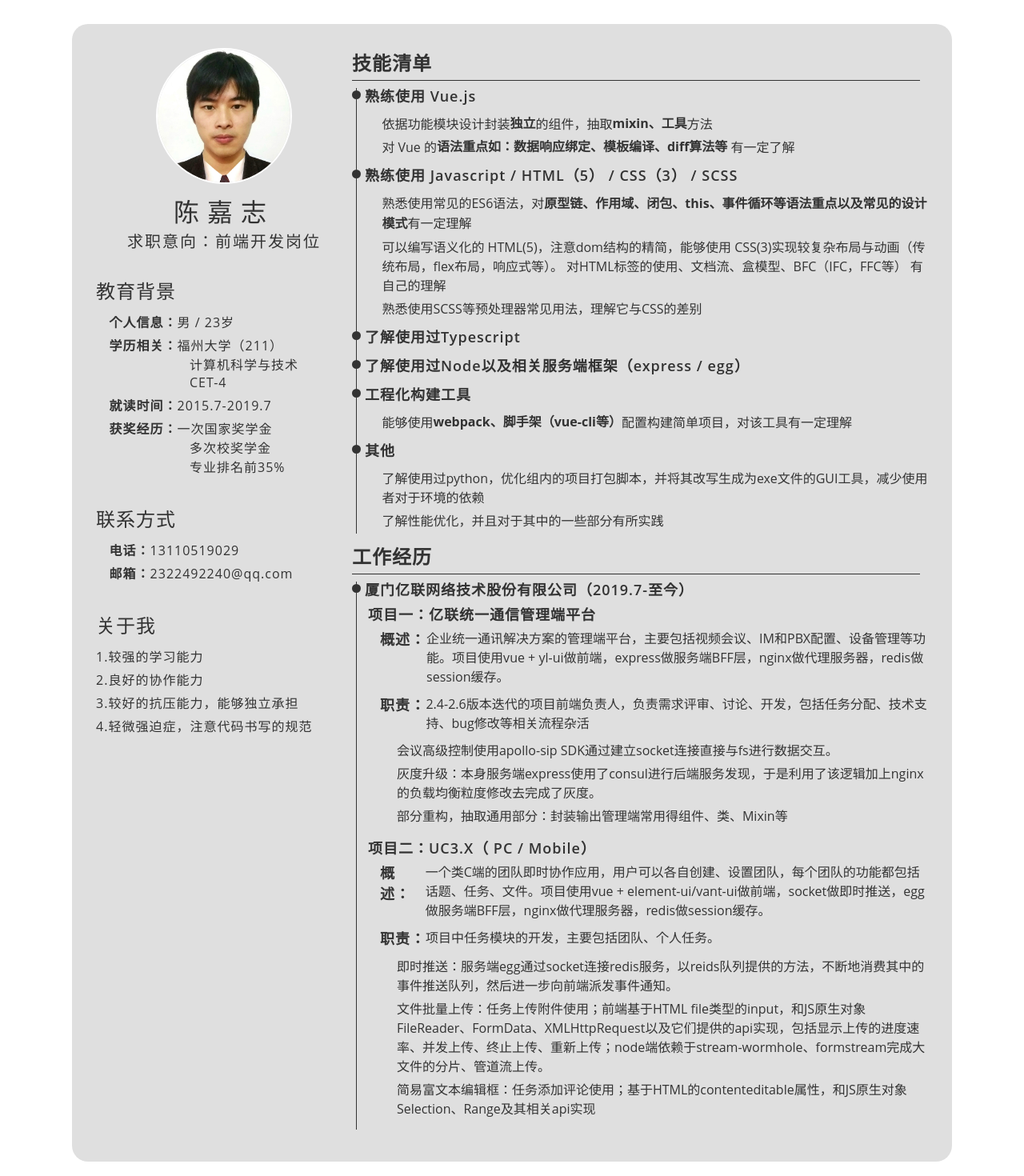
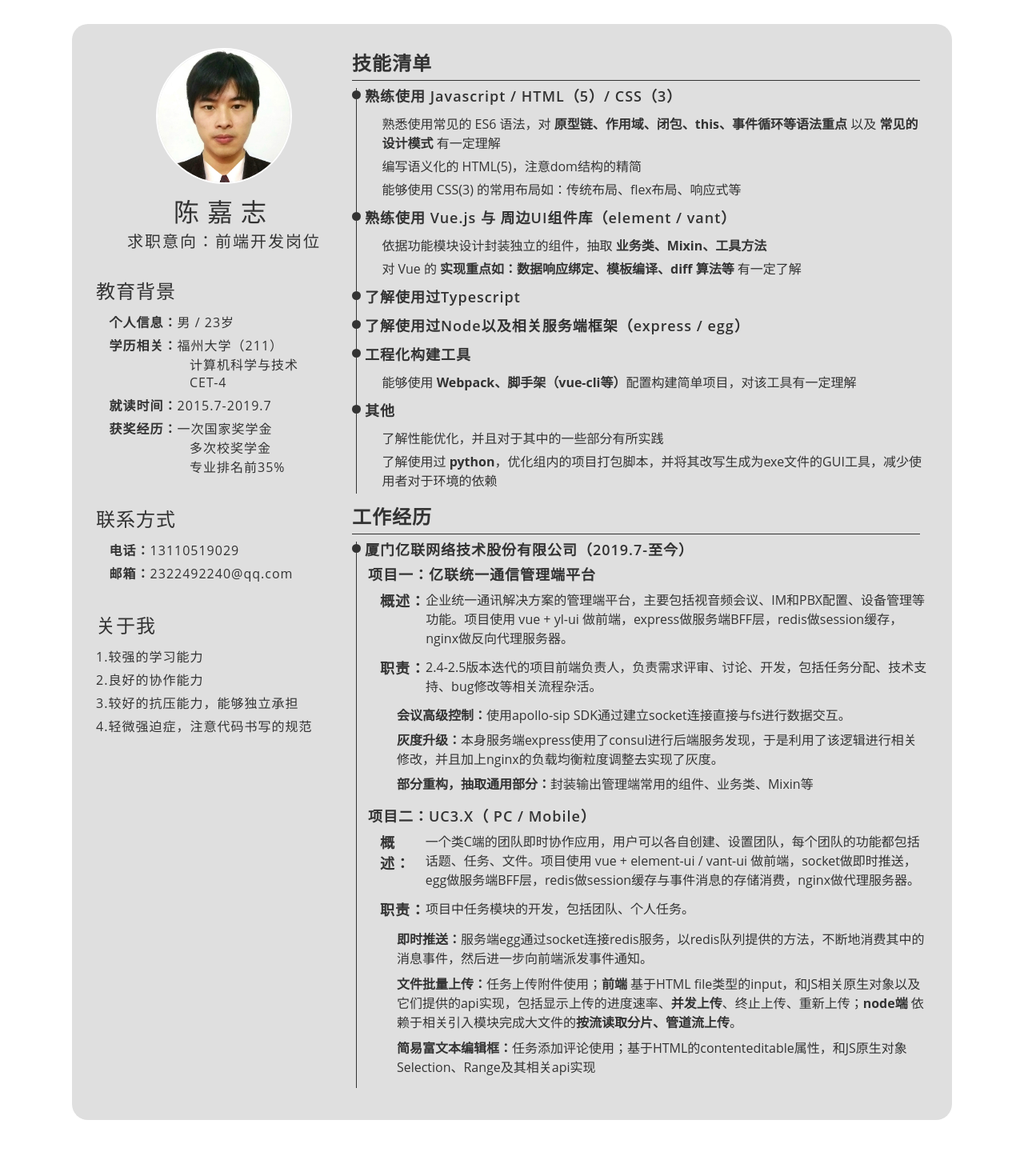
Before and after one commit to JAZI6/backup-resume, a Vue app: page / in a window 1280 px wide. Shown: the top 1470 px of the page at 80% size. After the commit the page ends 1430 px from the top, so only its background shows below. Built offline with nearby package versions, Linux system fonts and the light colour scheme; a web font is replaced by a local one.

Commit message:
feat: 部分修改

```diff
--- a/src/components/Right.vue
+++ b/src/components/Right.vue
@@ -3,19 +3,43 @@
     <div class="skill">
       <p class="title">技能清单</p>
 
+      <!-- Javascript / HTML（5） / CSS（3） / SCSS -->
+      <div class="content">
+        <p class="sec-title">
+          <span class="dot"></span>熟练使用 Javascript / HTML（5）/ CSS（3）
+          <!-- / SCSS -->
+        </p>
+        <p class="text">
+          <span class="icon">&#xe71f;</span>
+          <span>
+            熟悉使用常见的 ES6 语法，对 <strong>原型链、作用域、闭包、this、事件循环等语法重点</strong> 以及 <strong>常见的设计模式</strong> 有一定理解
+          </span>
+        </p>
+        <p class="text">
+          <span class="icon">&#xe71f;</span>编写语义化的 HTML(5)，注意dom结构的精简
+        </p>
+        <p class="text">
+          <span class="icon">&#xe71f;</span>
+          能够使用 CSS(3) 的常用布局如：传统布局、flex布局、响应式等
+        </p>
+        <!-- <p class="text">
+          <span class="icon">&#xe71f;</span>熟悉使用SCSS等预处理器常见用法，理解它与CSS的差别
+        </p> -->
+      </div>
+      <!-- Javascript / HTML（5） / CSS（3） / SCSS -->
+
       <!-- Vue -->
       <div class="content">
         <p class="sec-title">
-          <span class="dot"></span>熟练使用 Vue.js
+          <span class="dot"></span>熟练使用 Vue.js 与 周边UI组件库（element / vant）
         </p>
         <p class="text">
           <span class="icon">&#xe71f;</span>
-          依据功能模块设计封装<strong>独立</strong>的组件，抽取<strong>mixin、工具</strong>方法
+          <span>依据功能模块设计封装独立的组件，抽取 <strong>业务类、Mixin、工具方法</strong></span>
         </p>
         <p class="text">
           <span class="icon">&#xe71f;</span>
-          对 Vue 的
-          <strong>语法重点如：数据响应绑定、模板编译、diff算法等</strong>&nbsp;有一定了解
+          <span>对 Vue 的 <strong>实现重点如：数据响应绑定、模板编译、diff 算法等</strong> 有一定了解</span>
         </p>
         <!-- <p class="text">
           <span class="icon">&#xe71f;</span>
@@ -52,28 +76,6 @@
       </div> -->
       <!-- JavaScript / jQuery -->
 
-      <!-- Javascript / HTML（5） / CSS（3） / SCSS -->
-      <div class="content">
-        <p class="sec-title">
-          <span class="dot"></span>熟练使用 Javascript / HTML（5） / CSS（3） / SCSS
-        </p>
-        <p class="text">
-          <span class="icon">&#xe71f;</span>
-          <span>
-            熟悉使用常见的ES6语法，对<strong>原型链、作用域、闭包、this、事件循环等语法重点以及常见的设计模式</strong>有一定理解
-          </span>
-        </p>
-        <p class="text">
-          <span class="icon">&#xe71f;</span>可以编写语义化的
-          HTML(5)，注意dom结构的精简，能够使用 CSS(3)实现较复杂布局与动画（传统布局，flex布局，响应式等）。
-          对HTML标签的使用、文档流、盒模型、BFC（IFC，FFC等） 有自己的理解
-        </p>
-        <p class="text">
-          <span class="icon">&#xe71f;</span>熟悉使用SCSS等预处理器常见用法，理解它与CSS的差别
-        </p>
-      </div>
-      <!-- Javascript / HTML（5） / CSS（3） / SCSS -->
-
       <!-- Typescript -->
       <div class="content">
         <p class="sec-title">
@@ -96,8 +98,8 @@
           <span class="dot"></span>工程化构建工具
         </p>
         <p class="text">
-          <span class="icon">&#xe71f;</span>能够使用
-          <strong>webpack、脚手架（vue-cli等）</strong> 配置构建简单项目，对该工具有一定理解
+          <span class="icon">&#xe71f;</span>
+          <span>能够使用<strong> Webpack、脚手架（vue-cli等）</strong>配置构建简单项目，对该工具有一定理解</span>
         </p>
       </div>
       <!-- 工程化构建工具 -->
@@ -119,10 +121,11 @@
           </span>
         </p> -->
         <p class="text">
-          <span class="icon">&#xe71f;</span>了解使用过python，优化组内的项目打包脚本，并将其改写生成为exe文件的GUI工具，减少使用者对于环境的依赖
+          <span class="icon">&#xe71f;</span>了解性能优化，并且对于其中的一些部分有所实践
         </p>
         <p class="text">
-          <span class="icon">&#xe71f;</span>了解性能优化，并且对于其中的一些部分有所实践
+          <span class="icon">&#xe71f;</span>
+          <span>了解使用过 <strong>python</strong>，优化组内的项目打包脚本，并将其改写生成为exe文件的GUI工具，减少使用者对于环境的依赖</span>
         </p>
       </div>
     </div>
@@ -140,36 +143,36 @@
           <!-- <a target="_blank" href="https://github.com/JAZI6/wyy-music-demo">源代码</a>
           <a target="_blank" href="https://www.jianshu.com/p/72ea0b8c978d">项目总结</a> -->
         </p>
-        <p class="text need-more-bottom">
+        <p class="text key-desc-bottom">
           <!-- <span class="chenjz-icon">&#xe60f;</span> -->
-          <span class="project-key-word need-more-length" style="width: 125px;">概述：</span>
+          <span class="project-key-word need-more-length" style="width: 128px;">概述：</span>
           <span>
-            企业统一通讯解决方案的管理端平台，主要包括视频会议、IM和PBX配置、设备管理等功能。项目使用vue + yl-ui做前端，express做服务端BFF层，nginx做代理服务器，redis做session缓存。
+            企业统一通讯解决方案的管理端平台，主要包括视音频会议、IM和PBX配置、设备管理等功能。项目使用 vue + yl-ui 做前端，express做服务端BFF层，redis做session缓存，nginx做反向代理服务器。
           </span>
         </p>
-        <p class="text need-more-bottom">
+        <p class="text key-desc-bottom">
           <!-- <span class="chenjz-icon">&#xe60f;</span> -->
-          <span class="project-key-word need-more-length" style="width: 76px;">职责：</span>
+          <span class="project-key-word need-more-length" style="width: 77px;">职责：</span>
           <span>
-            2.4-2.6版本迭代的项目前端负责人，负责需求评审、讨论、开发，包括任务分配、技术支持、bug修改等相关流程杂活
+            2.4-2.5版本迭代的项目前端负责人，负责需求评审、讨论、开发，包括任务分配、技术支持、bug修改等相关流程杂活。
           </span>
         </p>
         <p class="text">
           <span class="iconfont"></span>
           <span>
-            会议高级控制使用apollo-sip SDK通过建立socket连接直接与fs进行数据交互。
+            <strong>会议高级控制：</strong>使用apollo-sip SDK通过建立socket连接直接与fs进行数据交互。
           </span>
         </p>
         <p class="text">
           <span class="iconfont"></span>
           <span>
-            灰度升级：本身服务端express使用了consul进行后端服务发现，于是利用了该逻辑加上nginx的负载均衡粒度修改去完成了灰度。
+            <strong>灰度升级：</strong>本身服务端express使用了consul进行后端服务发现，于是利用了该逻辑进行相关修改，并且加上nginx的负载均衡粒度调整去实现了灰度。
           </span>
         </p>
         <p class="text">
           <span class="iconfont"></span>
           <span>
-            部分重构，抽取通用部分：封装输出管理端常用得组件、类、Mixin等
+            <strong>部分重构，抽取通用部分：</strong>封装输出管理端常用的组件、业务类、Mixin等
           </span>
         </p>
       </div>
@@ -181,36 +184,38 @@
           <!-- <a target="_blank" href="https://github.com/JAZI6/wyy-music-demo">源代码</a>
           <a target="_blank" href="https://www.jianshu.com/p/72ea0b8c978d">项目总结</a> -->
         </p>
-        <p class="text need-more-bottom">
+        <p class="text key-desc-bottom">
           <!-- <span class="chenjz-icon">&#xe60f;</span> -->
-          <span class="project-key-word need-more-length" style="width: 151px;">概述：</span>
+          <span class="project-key-word need-more-length" style="width: 167px;">概述：</span>
           <span>
-            一个类C端的团队即时协作应用，用户可以各自创建、设置团队，每个团队的功能都包括话题、任务、文件。项目使用vue + element-ui/vant-ui做前端，socket做即时推送，egg做服务端BFF层，nginx做代理服务器，redis做session缓存。
+            一个类C端的团队即时协作应用，用户可以各自创建、设置团队，每个团队的功能都包括话题、任务、文件。项目使用 vue + element-ui / vant-ui 做前端，socket做即时推送，egg做服务端BFF层，redis做session缓存与事件消息的存储消费，nginx做代理服务器。
           </span>
         </p>
-        <p class="text need-more-bottom">
+        <p class="text key-desc-bottom">
           <!-- <span class="chenjz-icon">&#xe60f;</span> -->
           <span class="project-key-word">职责：</span>
           <span>
-            项目中任务模块的开发，主要包括团队、个人任务。
+            项目中任务模块的开发，包括团队、个人任务。
+          </span>
+        </p>
+        <p class="text light-ponint-bottom">
+          <span class="iconfont"></span>
+          <span>
+            <strong>即时推送：</strong>服务端egg通过socket连接redis服务，以redis队列提供的方法，不断地消费其中的消息事件，然后进一步向前端派发事件通知。
+          </span>
+        </p>
+        <p class="text light-ponint-bottom">
+          <span class="iconfont"></span>
+          <span>
+            <strong>文件批量上传：</strong>任务上传附件使用；<strong>前端 </strong>基于HTML file类型的input，和JS相关原生对象以及它们提供的api实现，包括显示上传的进度速率、<strong>并发上传</strong>、终止上传、重新上传；<strong>node端</strong> 依赖于相关引入模块完成大文件的<strong>按流读取分片、管道流上传</strong>。
+            <!-- FileReader、FormData、XMLHttpRequest -->
+            <!-- egg-multipart、stream-to-array、stream-wormhole、formstream -->
           </span>
         </p>
         <p class="text">
           <span class="iconfont"></span>
           <span>
-            即时推送：服务端egg通过socket连接redis服务，以reids队列提供的方法，不断地消费其中的事件推送队列，然后进一步向前端派发事件通知。
-          </span>
-        </p>
-        <p class="text">
-          <span class="iconfont"></span>
-          <span>
-            文件批量上传：任务上传附件使用；前端基于HTML file类型的input，和JS原生对象FileReader、FormData、XMLHttpRequest以及它们提供的api实现，包括显示上传的进度速率、并发上传、终止上传、重新上传；node端依赖于stream-wormhole、formstream完成大文件的分片、管道流上传。
-          </span>
-        </p>
-        <p class="text">
-          <span class="iconfont"></span>
-          <span>
-            简易富文本编辑框：任务添加评论使用；基于HTML的contenteditable属性，和JS原生对象Selection、Range及其相关api实现
+            <strong>简易富文本编辑框：</strong>任务添加评论使用；基于HTML的contenteditable属性，和JS原生对象Selection、Range及其相关api实现
           </span>
         </p>
       </div>
@@ -430,9 +435,6 @@ export default {}
         display: flex;
         align-items: flex-start;
         justify-content: flex-start;
-        &.need-more-bottom {
-          margin-bottom: 10px;
-        }
         > a {
           transition: all 0.2s;
           &:hover {
@@ -442,8 +444,8 @@ export default {}
         }
         strong {
           align-self: flex-end;
-          line-height: 1.5;
-          margin-top: -1px;
+          // line-height: 1.5;
+          // margin-top: -1px;
         }
         .icon,.chenjz-icon {
           margin-top: 2px;
@@ -466,6 +468,13 @@ export default {}
         margin-bottom: 15px;
         .text {
           padding-left: 35px;
+          margin: 7px 0;
+          &.key-desc-bottom {
+            margin-bottom: 12px;
+          }
+          &.light-ponint-bottom {
+            margin-bottom: 8px;
+          }
         }
         .project-key-word {
           font-size: 18px;
```
